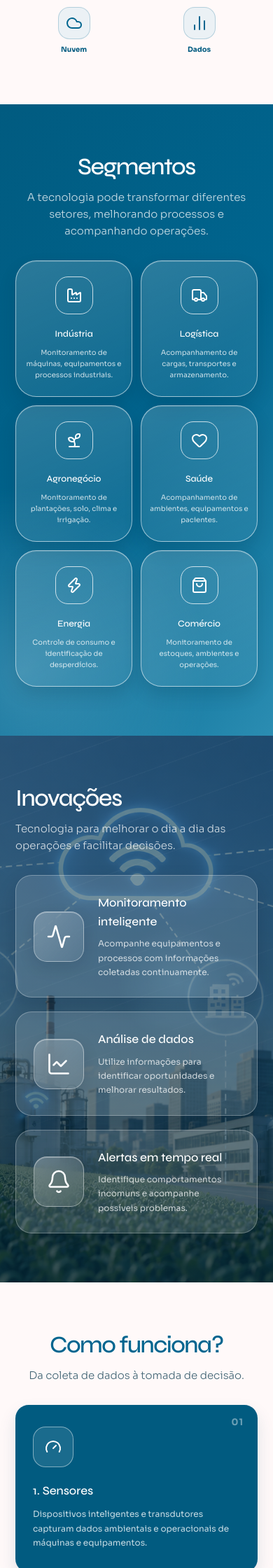
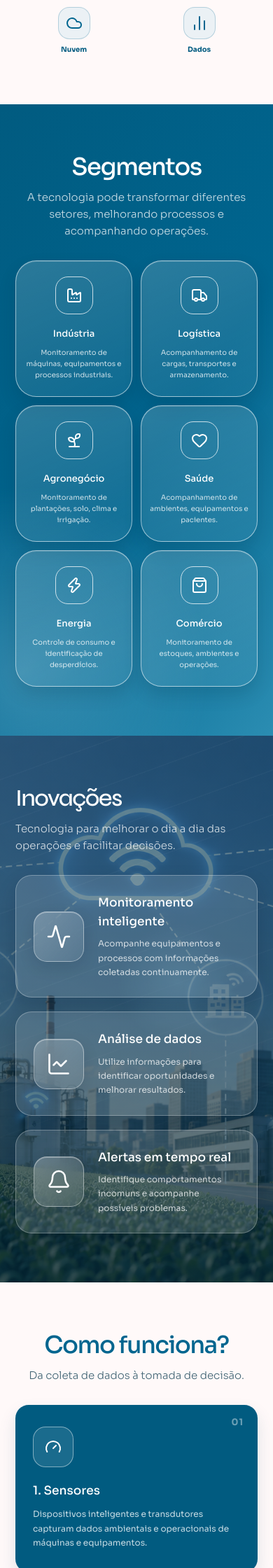
Before and after one commit to DanilolBorba/Operos, a Django app: page / in a window 390 px wide. Shown: the part 1320-3560 px from the top of the page at 70% size. Run offline with Django 5.2, Linux system fonts and the light colour scheme.

Commit message:
ajustes em fonte

```diff
--- a/entrega-02/perguntas/static/css/estilo.css
+++ b/entrega-02/perguntas/static/css/estilo.css
@@ -87,7 +87,7 @@ body.home-page .hero-section::after { display: none; }
 /* SEÇÕES */
 .page-section { position: relative; padding: 92px max(5%, calc((100% - 1320px) / 2)); }
 .section-heading { max-width: 680px; margin: 0 auto 42px; text-align: center; }
-.section-heading h2 { margin: 0 0 12px; color: var(--blue-main); font-family: "Syne", sans-serif; font-size: clamp(32px, 4vw, 46px); font-weight: 500; letter-spacing: -.045em; line-height: 1.15; }
+.section-heading h2 { margin: 0 0 12px; color: var(--blue-main); font-family: "Sora", sans-serif; font-size: clamp(32px, 4vw, 46px); font-weight: 500; letter-spacing: -.045em; line-height: 1.15; }
 .section-heading p { max-width: 620px; margin: 0 auto; color: #456777; font-size: 15px; font-weight: 300; }
 .eyebrow { display: inline-block; margin-bottom: 12px; color: rgba(255, 255, 255, .8); font-size: 11px; font-weight: 800; letter-spacing: .18em; }
 .eyebrow-blue { color: var(--blue-muted); }
@@ -116,7 +116,7 @@ body.home-page .hero-section::after { display: none; }
 .segment-card { display: flex; flex-direction: column; align-items: center; justify-content: flex-start; min-height: 220px; padding: 28px 18px 22px; border: 1px solid rgba(255, 255, 255, .55); border-radius: 42px; background: linear-gradient(155deg, rgba(255, 255, 255, .17), rgba(255, 255, 255, .055)); box-shadow: 0 12px 24px rgba(0, 36, 54, .16), inset 0 1px 0 rgba(255, 255, 255, .18); text-align: center; transition: translate .16s ease, border-color .16s ease; }
 .segment-card:hover { translate: 0 -6px; border-color: rgba(255, 255, 255, .9); }
 .segment-symbol { display: grid; place-items: center; width: 54px; height: 54px; border: 1px solid rgba(255, 255, 255, .75); border-radius: 18px; color: #fff; font-size: 31px; }
-.segment-card h3 { margin: 18px 0 8px; color: #fff; font-family: "Syne", sans-serif; font-size: 15px; font-weight: 500; }
+.segment-card h3 { margin: 18px 0 8px; color: #fff; font-family: "Sora", sans-serif; font-size: 15px; font-weight: 500; }
 .segment-card p { margin: 0; color: rgba(255, 255, 255, .78); font-size: 11px; line-height: 1.6; }
 
 /* INOVAÇÕES */
@@ -131,7 +131,7 @@ body.home-page .hero-section::after { display: none; }
 .innovation-card:hover { translate: 0 -5px; border-color: rgba(255, 255, 255, .55); }
 .innovation-icon { display: grid; flex: 0 0 72px; place-items: center; width: 72px; height: 72px; padding: 10px; border: 1px solid rgba(255,255,255,.38); border-radius: 19px; color: #fff; background: linear-gradient(135deg,rgba(255,255,255,.24),rgba(255,255,255,.08)); box-shadow: inset 0 1px 0 rgba(255,255,255,.35),0 8px 22px rgba(0,20,35,.12); backdrop-filter: blur(14px); -webkit-backdrop-filter: blur(14px); }
 .innovation-icon svg { width: 36px; height: 36px; stroke: #fff; stroke-width: 1.7; }
-.innovation-card h3 { margin: 0 0 8px; color: #fff; font-family: "Syne", sans-serif; font-size: 17px; font-weight: 500; }
+.innovation-card h3 { margin: 0 0 8px; color: #fff; font-family: "Sora", sans-serif; font-size: 17px; font-weight: 500; }
 .innovation-card p { margin: 0; color: rgba(255, 255, 255, .76); font-size: 12px; line-height: 1.7; }
 
 /* COMO FUNCIONA */
@@ -141,7 +141,7 @@ body.home-page .hero-section::after { display: none; }
 .step-card:hover { translate: 0 -4px; }
 .step-number { position: absolute; top: 14px; right: 19px; color: rgba(255, 255, 255, .42); font-size: 13px; font-weight: 800; letter-spacing: .08em; }
 .step-icon { display: grid; place-items: center; width: 58px; height: 58px; margin-bottom: 20px; border: 1px solid rgba(255, 255, 255, .45); border-radius: 18px; background: rgba(255, 255, 255, .1); font-size: 31px; }
-.step-card h3 { margin: 0 0 10px; color: #fff; font-family: "Syne", sans-serif; font-size: 17px; font-weight: 500; }
+.step-card h3 { margin: 0 0 10px; color: #fff; font-family: "Sora", sans-serif; font-size: 17px; font-weight: 500; }
 .step-card p { margin: 0; color: rgba(255, 255, 255, .78); font-size: 12px; line-height: 1.7; }
 
 /* SOLUÇÕES E SOLICITAÇÕES */
@@ -175,7 +175,7 @@ body.home-page .hero-section::after { display: none; }
 /* SOBRE NÓS E EQUIPE */
 .about-section { color: #fff; background: radial-gradient(circle at 80% 20%, rgba(138, 199, 224, .55), transparent 27%), linear-gradient(118deg, #015B80 0%, #00384F 52%, #6097AE 100%); }
 .about-glass-panel { display: grid; grid-template-columns: .85fr 1.15fr; gap: 28px; width: min(1320px, 100%); margin: 0 auto; padding: clamp(25px, 4vw, 55px); border: 1px solid rgba(255, 255, 255, .32); border-radius: 30px; background: rgba(255, 255, 255, .1); box-shadow: 0 24px 60px rgba(0, 26, 40, .2); }
-.about-copy h2 { margin: 0 0 17px; color: #fff; font-family: "Syne", sans-serif; font-size: clamp(29px, 3.2vw, 42px); font-weight: 500; line-height: 1.15; letter-spacing: -.04em; }
+.about-copy h2 { margin: 0 0 17px; color: #fff; font-family: "Sora", sans-serif; font-size: clamp(29px, 3.2vw, 42px); font-weight: 500; line-height: 1.15; letter-spacing: -.04em; }
 .about-copy p { margin: 0 0 25px; color: rgba(255, 255, 255, .78); font-size: 14px; font-weight: 300; line-height: 1.9; }
 .about-visual { display: flex; flex-direction: column; justify-content: center; }
 .about-video-frame { display: flex; flex-direction: column; align-items: center; justify-content: center; gap: 15px; min-height: 265px; border: 1px solid rgba(255, 255, 255, .33); border-radius: 22px; background: radial-gradient(circle at 50% 35%, rgba(138, 199, 224, .35), transparent 32%), linear-gradient(135deg, rgba(4, 40, 57, .8), rgba(96, 151, 174, .74)); box-shadow: inset 0 0 45px rgba(255, 255, 255, .08); }
@@ -185,7 +185,7 @@ body.home-page .hero-section::after { display: none; }
 .team-preview { grid-column: 1 / -1; padding-top: 27px; border-top: 1px solid rgba(255, 255, 255, .22); }
 .team-heading { margin-bottom: 23px; text-align: center; }
 .team-heading .eyebrow { margin-bottom: 3px; }
-.team-heading h2 { margin: 0; color: #fff; font-family: "Syne", sans-serif; font-size: 32px; font-weight: 500; }
+.team-heading h2 { margin: 0; color: #fff; font-family: "Sora", sans-serif; font-size: 32px; font-weight: 500; }
 .team-grid { display: grid; grid-template-columns: repeat(9, minmax(0, 1fr)); gap: 17px; }
 .team-member { display: flex; flex-direction: column; align-items: center; gap: 9px; min-width: 0; color: #fff; text-align: center; transition: translate .16s ease; }
 .team-member:hover { translate: 0 -4px; }
@@ -441,7 +441,7 @@ body.about-page .site-header { position: absolute; inset: 0 0 auto; z-index: 20;
 .about-hero-watermark { position: absolute; top: 45px; left: 50%; z-index: 1; width: 100%; color: transparent; text-align: center; font-family: "Syne", sans-serif; font-size: clamp(110px, 18vw, 320px); font-weight: 700; letter-spacing: -.055em; line-height: 1; white-space: nowrap; background: linear-gradient(180deg, rgba(255, 255, 255, .76), rgba(255, 255, 255, .22)); background-clip: text; -webkit-background-clip: text; -webkit-text-fill-color: transparent; -webkit-text-stroke: 1px rgba(255, 255, 255, .12); transform: translateX(-50%); pointer-events: none; }
 .about-hero-content { position: relative; z-index: 2; width: min(850px, 100%); padding: clamp(30px, 5vw, 62px); border: 1px solid rgba(255, 255, 255, .28); border-radius: 30px; background: rgba(255, 255, 255, .11); box-shadow: 0 20px 55px rgba(0, 28, 43, .15), inset 0 1px 0 rgba(255, 255, 255, .16); backdrop-filter: blur(18px); -webkit-backdrop-filter: blur(18px); text-align: center; animation: aboutHeroEnter .85s cubic-bezier(.16, 1, .3, 1) both; }
 .about-eyebrow { display: inline-block; margin-bottom: 12px; color: rgba(255, 255, 255, .78); font-size: 11px; font-weight: 800; letter-spacing: .2em; }
-.about-hero-content h1 { max-width: 720px; margin: 0 auto 16px; color: #fff; font-family: "Syne", sans-serif; font-size: clamp(34px, 5vw, 58px); font-weight: 500; letter-spacing: -.055em; line-height: 1.08; }
+.about-hero-content h1 { max-width: 720px; margin: 0 auto 16px; color: #fff; font-family: "Sora", sans-serif; font-size: clamp(34px, 5vw, 58px); font-weight: 500; letter-spacing: -.055em; line-height: 1.08; }
 .about-hero-content p { max-width: 590px; margin: 0 auto; color: rgba(255, 255, 255, .84); font-size: 15px; line-height: 1.8; }
 .about-home-link { display: inline-flex; align-items: center; justify-content: center; min-height: 44px; margin-top: 25px; padding: 10px 22px; border: 1px solid rgba(255, 255, 255, .48); border-radius: 999px; color: #fff; background: rgba(255, 255, 255, .13); text-decoration: none; font-size: 13px; font-weight: 700; transition: background .16s ease, translate .16s ease; }
 .about-home-link:hover { background: rgba(255, 255, 255, .23); translate: 0 -2px; }
@@ -449,7 +449,7 @@ body.about-page .site-header { position: absolute; inset: 0 0 auto; z-index: 20;
 .about-team-section { position: relative; padding: 100px max(5%, calc((100% - 1280px) / 2)) 110px; overflow: hidden; background: #f7fbfd; }
 .team-section-heading { max-width: 720px; margin: 0 auto 52px; text-align: center; }
 .about-eyebrow-blue { color: #6097AE; }
-.team-section-heading h2 { margin: 0 0 12px; color: #015B80; font-family: "Syne", sans-serif; font-size: clamp(29px, 4vw, 42px); font-weight: 500; letter-spacing: -.045em; line-height: 1.15; }
+.team-section-heading h2 { margin: 0 0 12px; color: #015B80; font-family: "Sora", sans-serif; font-size: clamp(29px, 4vw, 42px); font-weight: 500; letter-spacing: -.045em; line-height: 1.15; }
 .team-section-heading p { margin: 0 auto; color: #527180; font-size: 14px; line-height: 1.8; }
 .team-card-grid { width: min(1180px, 100%); margin: 0 auto; display: grid; grid-template-columns: repeat(auto-fit, minmax(185px, 1fr)); gap: 20px; }
 .team-card { min-width: 0; min-height: 245px; padding: 25px 17px 20px; display: flex; flex-direction: column; align-items: center; justify-content: flex-start; border: 1px solid rgba(0, 101, 143, .15); border-radius: 24px; color: #073D53; background: rgba(255, 255, 255, .78); box-shadow: 0 12px 28px rgba(0, 65, 91, .08); text-align: center; transition: translate .16s ease, border-color .16s ease, box-shadow .16s ease; }
--- a/entrega-02/perguntas/templates/perguntas/quem_somos.html
+++ b/entrega-02/perguntas/templates/perguntas/quem_somos.html
@@ -119,7 +119,7 @@
 <footer class="about-footer">
     <a href="{% url 'perguntas:index' %}" data-page-transition>OPEROS</a>
     <span>Internet das Coisas e inovação.</span>
-    <a href="#topo" onclick="window.scrollTo({top: 0, behavior: 'smooth'}); return false;">Voltar ao topo ↑</a>
+    <a href="#topo" onclick="window.scrollTo({top: 0, behavior: 'smooth'}); return false;">Voltar ao início</a>
 </footer>
 
 {% endblock %}
```
